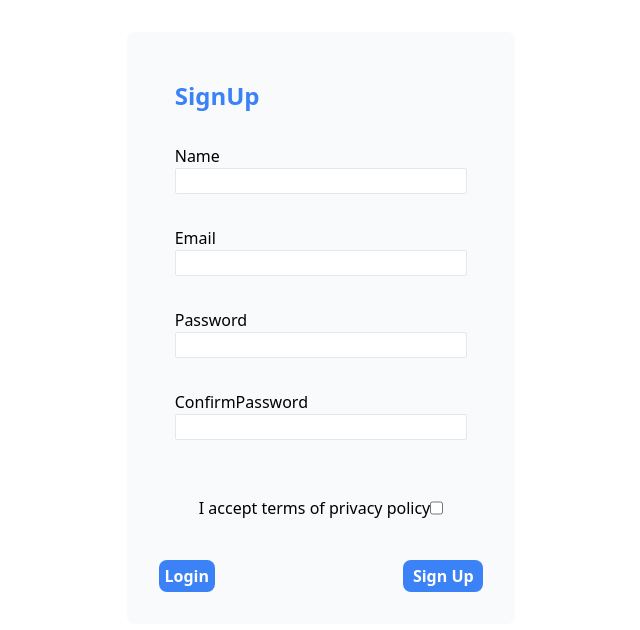
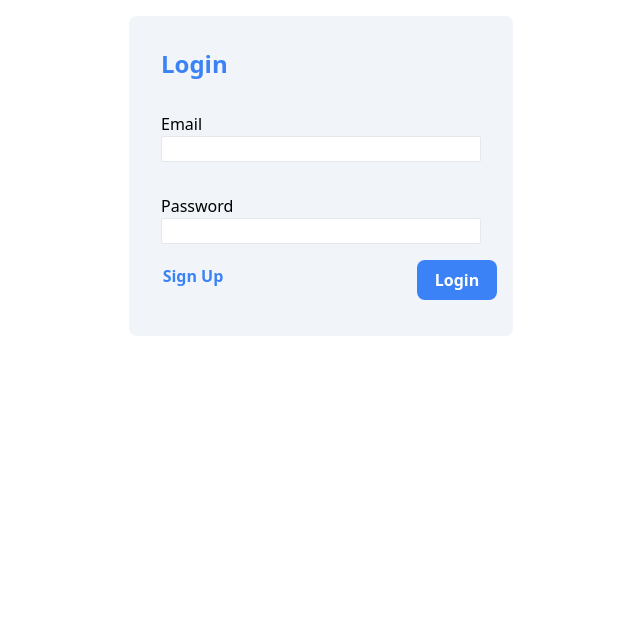
Before and after one commit to ErfanShurideh/login-project, a React (Create React App) app: page /Login in a window 1280 px wide. Shown: the top 630 px of the page, without its empty margins (319-959 px from the left). Built offline with nearby package versions, Linux system fonts and the light colour scheme.

Commit message:
Login page and route

```diff
--- a/package.json
+++ b/package.json
@@ -8,6 +8,7 @@
     "@testing-library/user-event": "^13.5.0",
     "react": "^18.2.0",
     "react-dom": "^18.2.0",
+    "react-router-dom": "^6.15.0",
     "react-scripts": "5.0.1",
     "react-toastify": "^9.1.3",
     "web-vitals": "^2.1.4"
--- a/src/App.js
+++ b/src/App.js
@@ -1,8 +1,15 @@
 import SignUp from "./components/SignUp";
+import Login from "./components/Login";
+import {Route , Routes ,Navigate } from "react-router-dom"
+
 function App() {
   return (
     <div >
-      <SignUp />
+     <Routes>
+      <Route path="/Login" Component={Login}/>
+      <Route path="/SignUp" Component={SignUp}/>
+      <Route path="/" element={<Navigate replace to="/SignUp" />} />
+     </Routes>
     </div>
   );
 }
--- /dev/null
+++ b/src/components/Login.js
@@ -0,0 +1,71 @@
+import React , { useEffect, useState } from 'react';
+import { ToastContainer } from 'react-toastify';
+import 'react-toastify/dist/ReactToastify.css';
+import { Link } from 'react-router-dom';
+import { validate } from './validate';
+import { notify } from './notify';
+const Login = () => {
+    const [data,setData] = useState({
+        email : "",
+        password : ""
+    })
+
+    const [errors,setErrors] = useState({});
+    const [touched,setTouched] = useState({});
+
+
+    useEffect (() =>{
+        setErrors (validate(data))
+    },[data , touched])
+
+    const changeHandler = event =>{
+        if (event.target.name === "isAccepted"){
+            setData({...data ,[event.target.name] : [event.target.checked]})
+        } else
+            setData({...data , [event.target.name] : event.target.value})
+    }
+
+    const focusHandler = event => {
+        setTouched({...touched, [event.target.name] : true})
+    }
+
+    const submitHandler = event =>{
+        event.preventDefault();
+        if (!Object.keys(errors).length){
+            notify("You loged in successfully!" , "success");
+        }else {
+            notify("invalid data!" , "error")
+            setTouched({
+                email : true,
+                password : true,
+            })
+        }
+    }
+
+
+
+    return (
+        <div className='flex justify-center items-center '>
+            <form className=' text-center border-solid p-4 m-4 bg-slate-100 rounded-lg h-80 w-96' onSubmit={submitHandler}>
+                <h2 className='p-4 font-bold text-2xl text-blue-500 text-left'>Login</h2>
+                <div className='flex flex-col p-4 text-left'>
+                    <label>Email</label>
+                    <input className='border rounded-sm' type='text' name='email' value={data.email} onChange ={changeHandler} onFocus={focusHandler}/>
+                    {errors.email && touched.email && <span className='text-red-600 '>{errors.email}</span>}
+                </div>
+                <div className='flex flex-col p-4 text-left'>
+                    <label>Password</label>
+                    <input className='border rounded-sm' type='Password' name='password' value={data.password} onChange ={changeHandler} onFocus={focusHandler}/>
+                    {errors.password && touched.password && <span className='text-red-600 '>{errors.password}</span>}
+                </div>
+                <div className='flex justify-between'>
+                    <Link to='/SignUp' className=' rounded-lg w-24 p-1 text-blue-500 font-semibold hover:text-blue-700 hover:transition-colors'>Sign Up</Link>
+                    <button type='submit' className='bg-blue-500 rounded-lg w-20 p-2 text-white font-semibold hover:bg-blue-700 hover:transition-colors'>Login</button>
+                </div>
+            </form>
+            <ToastContainer />
+        </div>
+    );
+};
+
+export default Login;
--- a/src/components/SignUp.js
+++ b/src/components/SignUp.js
@@ -1,7 +1,7 @@
 import React , { useEffect, useState } from 'react';
 import { ToastContainer } from 'react-toastify';
 import 'react-toastify/dist/ReactToastify.css';
-
+import { Link } from 'react-router-dom';
 import { validate } from './validate';
 import { notify } from './notify';
 
@@ -19,7 +19,7 @@ const SignUp = () => {
 
 
     useEffect (() =>{
-        setErrors (validate(data))
+        setErrors (validate(data , "SignUp"))
     },[data , touched])
 
     const changeHandler = event =>{
@@ -36,7 +36,7 @@ const SignUp = () => {
     const submitHandler = event =>{
         event.preventDefault();
         if (!Object.keys(errors).length){
-            notify("You signed in successfully!" , "success");
+            notify("You signed up successfully!" , "success");
         }else {
             notify("invalid data!" , "error")
             setTouched({
@@ -53,7 +53,7 @@ const SignUp = () => {
 
     return (
         <div className='flex justify-center items-center '>
-            <form className=' text-center border-solid p-8 m-8 bg-slate-50 rounded-lg ' onSubmit={submitHandler}>
+            <form className=' text-center border-solid p-4 m-4 bg-slate-100 rounded-lg ' onSubmit={submitHandler}>
                 <h2 className='p-4 font-bold text-2xl text-blue-500 text-left'>SignUp</h2>
                 <div className='flex flex-col p-4 text-left'>
                     <label>Name</label>
@@ -75,14 +75,16 @@ const SignUp = () => {
                     <input className='border rounded-sm' type='Password' name='confirmPassword' value={data.confirmPassword} onChange ={changeHandler} onFocus={focusHandler}/>
                     {errors.confirmPassword && touched.confirmPassword && <span className='text-red-600 '>{errors.confirmPassword}</span>}
                 </div>
-                <div className='flex flex-row p-10'>
+                <div className='flex flex-col p-10'>
+                    <div className='flex'>
                     <label>I accept terms of privacy policy</label>
                     <input className='border rounded-sm ' type='checkbox' name='isAccepted' value={data.isAccepted} onChange ={changeHandler} onFocus={focusHandler}/>
+                    </div>
                     {errors.isAccepted && touched.isAccepted && <span className='text-red-600 '>{errors.isAccepted}</span>}
                 </div>
                 <div className='flex justify-between'>
-                    <a href='#' className='bg-blue-500 rounded-lg w-14 p-1 text-white font-semibold hover:bg-blue-700 hover:transition-colors'>Login</a>
-                    <button type='submit' className='bg-blue-500 rounded-lg w-20 p-1 text-white font-semibold hover:bg-blue-700 hover:transition-colors'>Sign Up</button>
+                    <Link to='/Login' className=' rounded-lg w-14 p-1 text-blue-500 font-semibold hover:text-blue-700 hover:transition-colors'>Login</Link>
+                    <button type='submit' className='bg-blue-500 rounded-lg w-20 p-2 text-white font-semibold hover:bg-blue-700 hover:transition-colors '>Sign Up</button>
                 </div>
             </form>
             <ToastContainer />
--- a/src/components/validate.js
+++ b/src/components/validate.js
@@ -1,12 +1,6 @@
-export const validate = data => {
+export const validate = (data,type) => {
 
     const errors = {};
-    if(!data.name.trim()){
-        errors.name = "Name required!"
-    } else {
-        delete errors.name
-    }
-
     if(!data.email){
         errors.email = "Email required!"
     }else if (!/\S+@\S+\.\S+/.test(data.email)){
@@ -22,6 +16,13 @@ export const validate = data => {
        delete errors.password
     }
 
+
+    if(type === "SignUp"){
+        if(!data.name.trim()){
+            errors.name = "Name required!"
+        } else {
+            delete errors.name
+        }
         if(!data.confirmPassword){
             errors.confirmPassword = "Confirm your password!"
         }else if(data.confirmPassword !== data.password){
@@ -35,6 +36,7 @@ export const validate = data => {
         }else {
             delete errors.isAccepted
         }
+    }
 
     return errors
 }
--- a/src/index.js
+++ b/src/index.js
@@ -2,10 +2,11 @@ import React from 'react';
 import ReactDOM from 'react-dom/client';
 import './index.css';
 import App from './App';
-
+import { BrowserRouter } from 'react-router-dom';
 const root = ReactDOM.createRoot(document.getElementById('root'));
 root.render(
-  <React.StrictMode>
-    <App />
-  </React.StrictMode>
+  <BrowserRouter>
+  <App />
+  </BrowserRouter>
+
 );
```
Also changed, not shown: 1 other file (tests, documents, lock files or other folders). Lines whose indentation alone changed are shown as unchanged.
